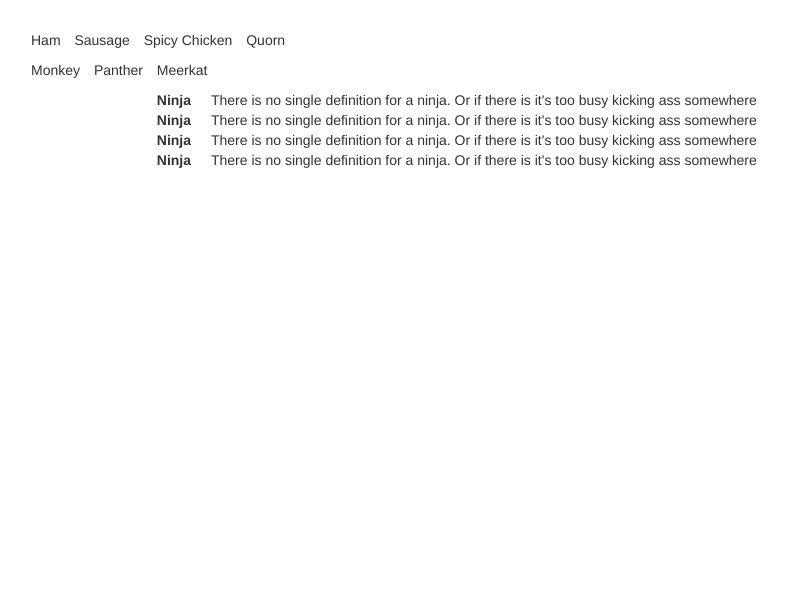
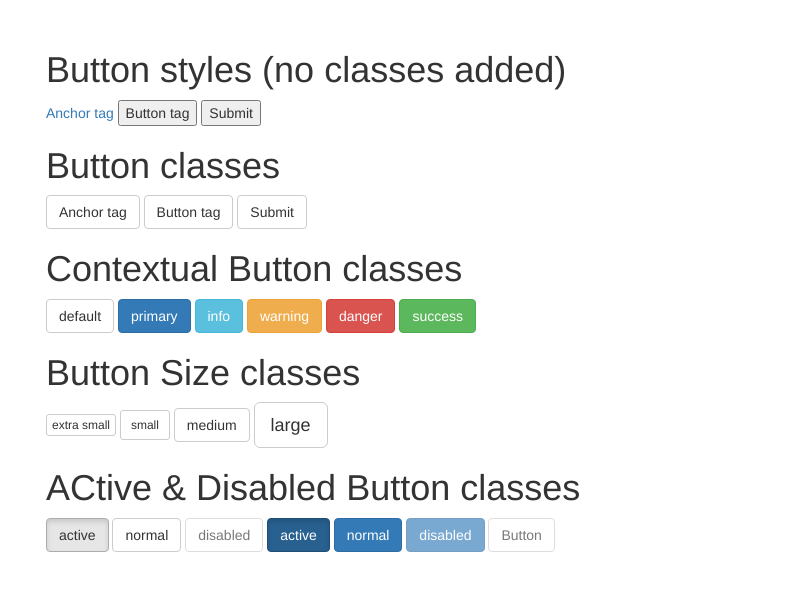
Before and after one commit to Adam-Ponting/the-net-ninja, a website: page bootstrap-3/index.html in a window 1280 px wide. Shown: the whole page, without its empty margins (19-807 px from the left). Drawn offline with nearby package versions, Linux system fonts and the light colour scheme.

Commit message:
done #12

```diff
--- a/bootstrap-3/index.html
+++ b/bootstrap-3/index.html
@@ -34,39 +34,45 @@
     <div style="max-width: 1200px; margin: 0 auto; padding: 10px;">
       <div class="container-fluid">
         <div class="row" style="margin-top: 20px;">
-          <ul class="list-inline">
-            <li>Ham</li>
-            <li>Sausage</li>
-            <li>Spicy Chicken</li>
-            <li>Quorn</li>
-          </ul>
-          <ol class="list-inline">
-            <li>Monkey</li>
-            <li>Panther</li>
-            <li>Meerkat</li>
-          </ol>
-          <dl class="dl-horizontal">
-            <dt>Ninja</dt>
-            <dd>
-              There is no single definition for a ninja. Or if there is it's too busy kicking ass
-              somewhere
-            </dd>
-            <dt>Ninja</dt>
-            <dd>
-              There is no single definition for a ninja. Or if there is it's too busy kicking ass
-              somewhere
-            </dd>
-            <dt>Ninja</dt>
-            <dd>
-              There is no single definition for a ninja. Or if there is it's too busy kicking ass
-              somewhere
-            </dd>
-            <dt>Ninja</dt>
-            <dd>
-              There is no single definition for a ninja. Or if there is it's too busy kicking ass
-              somewhere
-            </dd>
-          </dl>
+          <div class="col-xs-12">
+            <h1>Button styles (no classes added)</h1>
+            <a href="#">Anchor tag</a>
+            <button>Button tag</button>
+            <input type="submit" value="Submit" />
+          </div>
+
+          <div class="col-xs-12">
+            <h1>Button classes</h1>
+            <a href="#" class="btn btn-default">Anchor tag</a>
+            <button class="btn btn-default">Button tag</button>
+            <input class="btn btn-default" type="submit" value="Submit" />
+          </div>
+          <div class="col-xs-12">
+            <h1>Contextual Button classes</h1>
+            <a href="#" class="btn btn-default">default</a>
+            <a href="#" class="btn btn-primary">primary</a>
+            <a href="#" class="btn btn-info">info</a>
+            <a href="#" class="btn btn-warning">warning</a>
+            <a href="#" class="btn btn-danger">danger</a>
+            <a href="#" class="btn btn-success">success</a>
+          </div>
+          <div class="col-xs-12">
+            <h1>Button Size classes</h1>
+            <a href="#" class="btn btn-default btn-xs">extra small</a>
+            <a href="#" class="btn btn-default btn-sm">small</a>
+            <a href="#" class="btn btn-default">medium</a>
+            <a href="#" class="btn btn-default btn-lg">large</a>
+          </div>
+          <div class="col-xs-12">
+            <h1>ACtive & Disabled Button classes</h1>
+            <a href="#" class="btn btn-default active">active</a>
+            <a href="#" class="btn btn-default">normal</a>
+            <a href="#" class="btn btn-default disabled">disabled</a>
+            <a href="#" class="btn btn-primary active">active</a>
+            <a href="#" class="btn btn-primary">normal</a>
+            <a href="#" class="btn btn-primary disabled">disabled</a>
+            <button class="btn btn-default" disabled>Button</button>
+          </div>
         </div>
       </div>
     </div>
```
